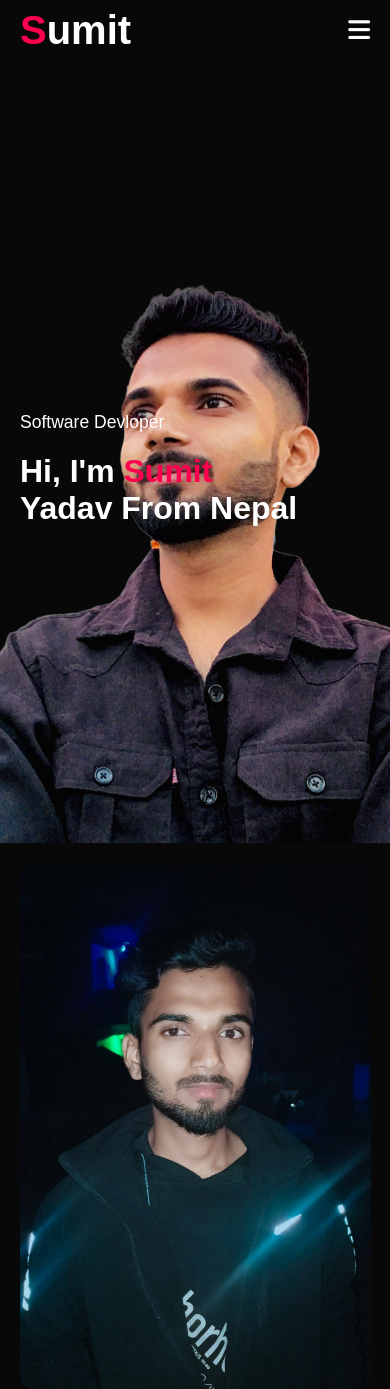
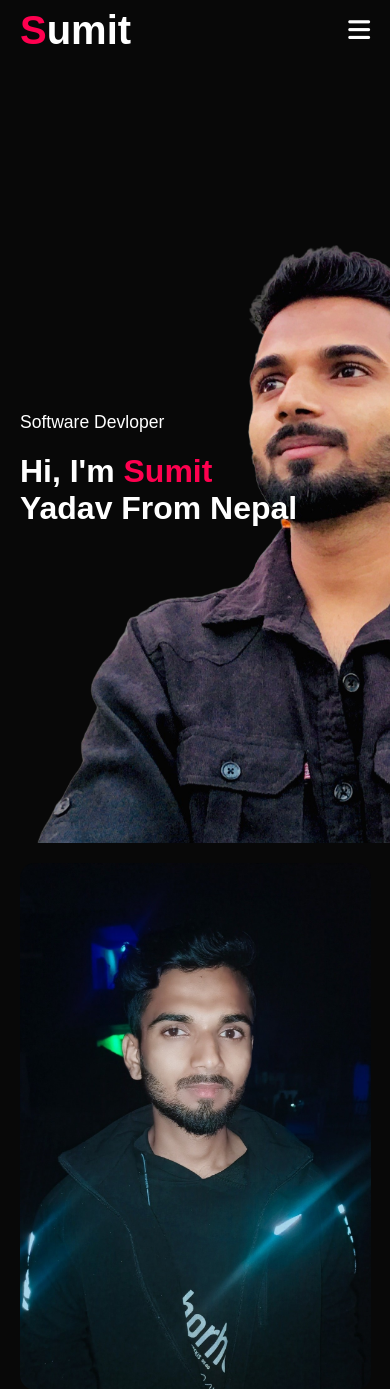
Before and after one commit to sumityadav56262/portfolio, a PHP site: page / in a window 390 px wide. Shown: the part 21-1410 px from the top of the page. Run offline with PHP 8.4, Linux system fonts and the light colour scheme; some libraries are stand-ins or nearby versions.

Commit message:
Add files via upload

```diff
--- a/style.css
+++ b/style.css
@@ -273,10 +273,10 @@ nav .fas{
      font-size: 8.2vw;
     }
     #header{
-     background-size: auto 70vh;
-     background-position-y: 110px;
+     background-size: auto 75vh;
+     background-position-y: 0vh;
      background-position: bottom;
-     background-position-x: center;
+     background-position-x: -60vw;
      margin-bottom: 0;
     }
     .nav .fas{
```
